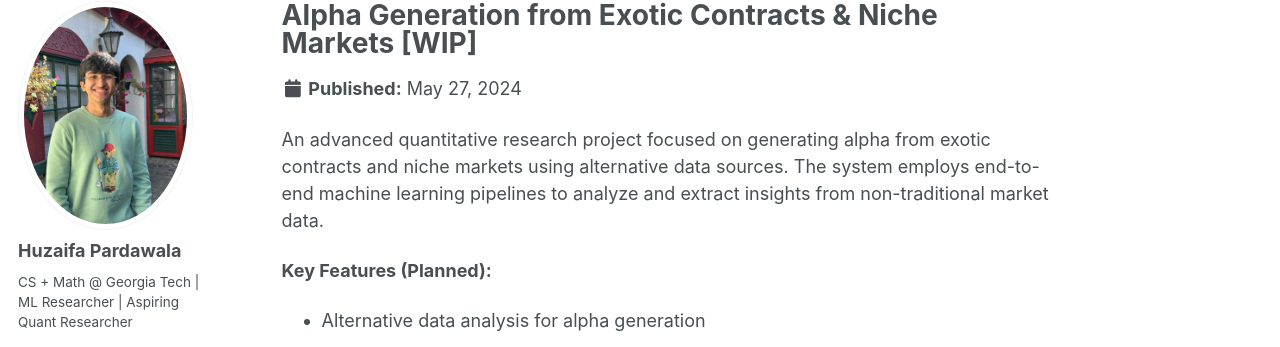
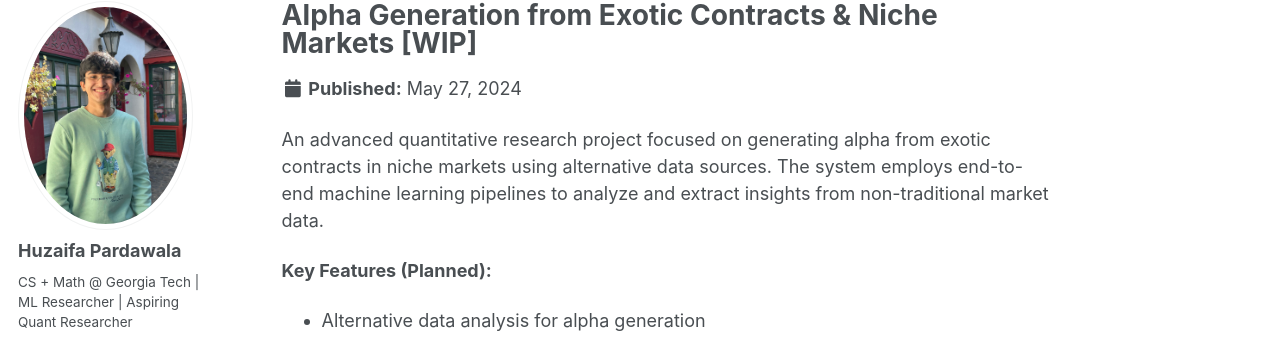
Before and after one commit to huzaifahp7/huzaifahp7.github.io, a Jekyll site: the page built from _projects/2024-05-27-alpha_generation.md, in a window 1280 px wide and 900 px high. Shown: the part 98-445 px from the top of the window. Built offline with Jekyll 4.4.1, drawn with Linux system fonts in a browser that asks for light colours; some web fonts are replaced.

Commit message:
feat: eiditing content of projects

```diff
--- a/_projects/2024-05-27-alpha_generation.md
+++ b/_projects/2024-05-27-alpha_generation.md
@@ -5,7 +5,7 @@ date: 2024-05-27
 collection: projects
 ---
 
-An advanced quantitative research project focused on generating alpha from exotic contracts and niche markets using alternative data sources. The system employs end-to-end machine learning pipelines to analyze and extract insights from non-traditional market data.
+An advanced quantitative research project focused on generating alpha from exotic contracts in niche markets using alternative data sources. The system employs end-to-end machine learning pipelines to analyze and extract insights from non-traditional market data.
 
 **Key Features (Planned):**
 
```
Also changed, not shown: _projects/2024-05-24-spotifywrapped.md (+18 -0 lines), _projects/2024-05-26-credit_agreement_analysis.md (+1 -1 lines), images/spotify1.png (added), images/spotify2.png (added).
